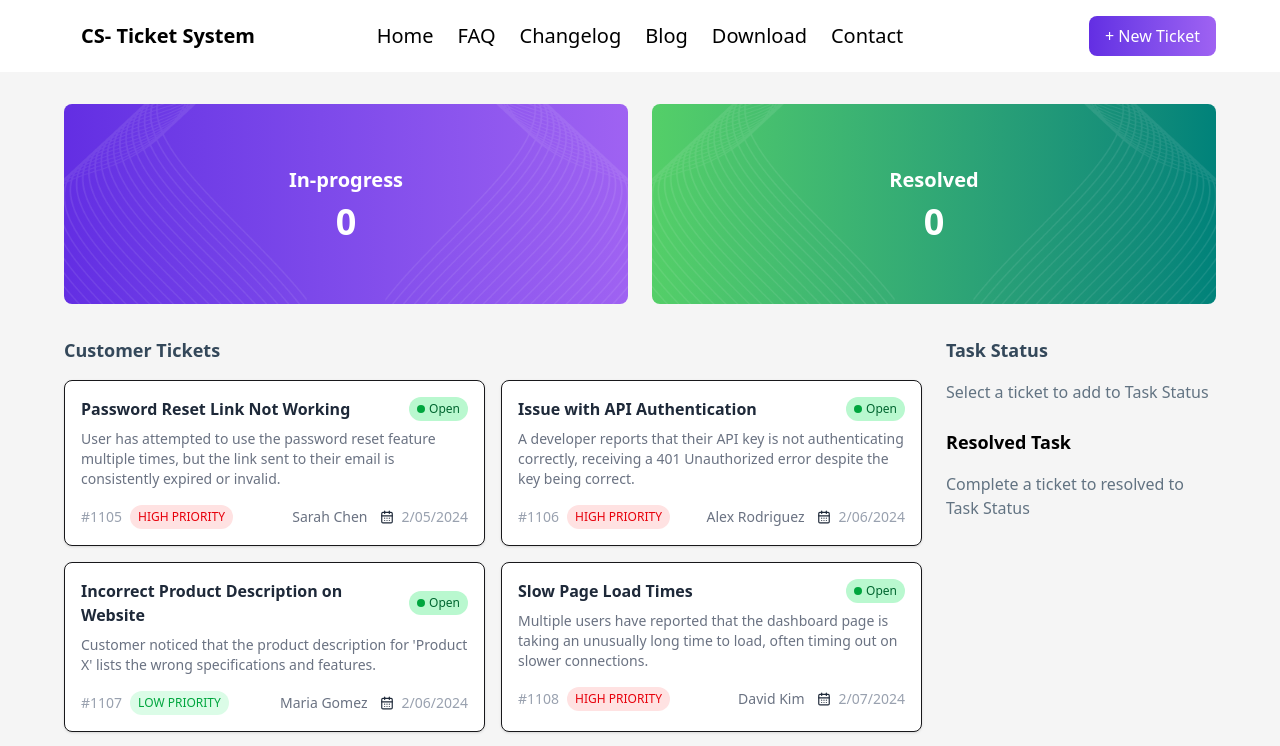
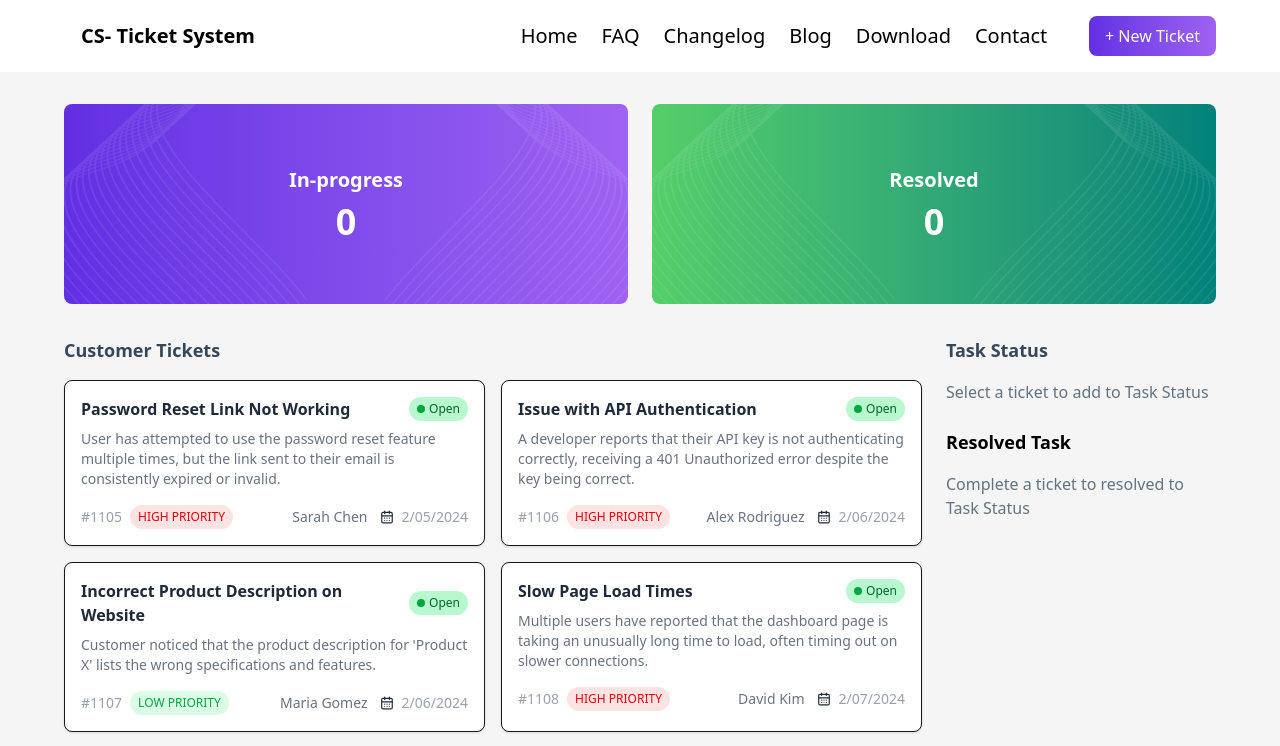
Before and after one commit to mehedihasanshohan/customer-support-zone-react, a React (Vite) app: page / in a window 1280 px wide. Shown: the top 746 px of the page. Built offline with nearby package versions, Linux system fonts and the light colour scheme.

Commit message:
update navbar

```diff
--- a/src/components/Navbar.jsx
+++ b/src/components/Navbar.jsx
@@ -24,8 +24,8 @@ const Navbar = () => {
     </div>
     <a className="btn btn-ghost text-xl">CS- Ticket System</a>
   </div>
-  <div className="navbar-center hidden lg:flex">
-     <ul className="menu menu-horizontal px-1  text-xl font-medium">
+  <div className="navbar-center hidden lg:flex lg:ml-72 sm:ml-0">
+     <ul className="menu menu-horizontal px-1 text-xl font-medium">
       <li><a>Home</a></li>
       <li><a>FAQ</a></li>
       <li><a>Changelog</a></li>
```
